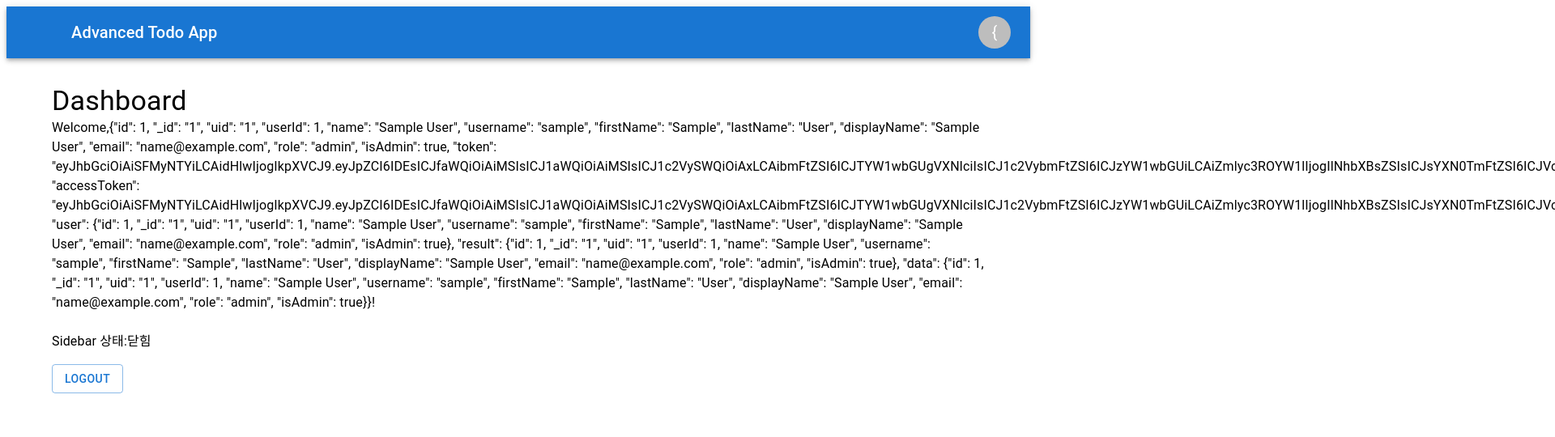
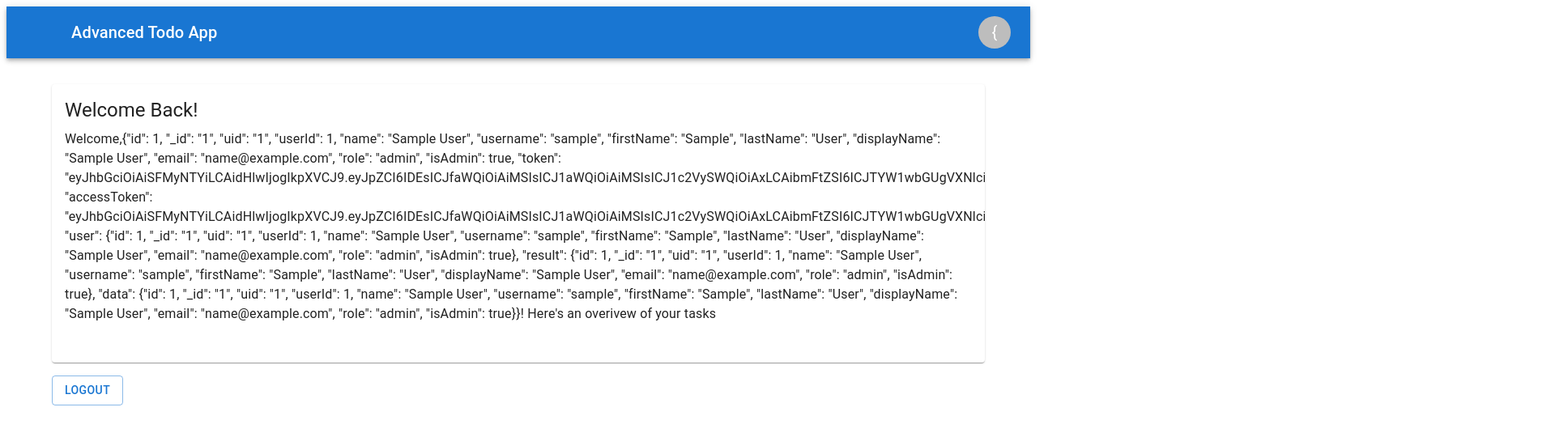
Before and after one commit to Heesun0514/Advanced_todo_practice, a React (Vite) app: page /Dashboard in a window 1280 px wide. Shown: the top 540 px of the page at 81% size, 1920 px wide, since content can reach past the window. Built offline with nearby package versions, Linux system fonts and the light colour scheme; sample sign-in values are in the browser's storage; some icons are missing.

Commit message:
Welcome Card 추가

```diff
--- a/src/pages/Dashboard.jsx
+++ b/src/pages/Dashboard.jsx
@@ -3,7 +3,9 @@ import {
 Container,
 Typography,
 Button,
-Box
+Box,
+Card,  // 추가
+CardContent  // 추가
 } from "@mui/material";
 
 import { useNavigate } from "react-router-dom";
@@ -45,21 +47,25 @@ const handleSidebarClose=()=>{
       <Box sx={{mt:4}}>
          {/* Breadcrumbs 추가 */}
          <BreadcrumbsNav/>
-      <Typography variant="h4">
-        Dashboard
+
+
+          {/* Welcome Card 추가 */}
+          <Card>
+            <CardContent>
+      <Typography variant="h5" gutterBottom>
+        Welcome Back!
       </Typography>
 
       <Typography variant="body1" sx={{mb:3}}>
-        Welcome,{username}!
+        Welcome,{username}! Here's an overivew of your tasks
       </Typography>
-
-      <Typography color="text.secondar" sx={{mb:2}}>
-        Sidebar  상태:{sidebarOpen ? '열림':'닫힘'}
-      </Typography>
+      </CardContent>
+      </Card>
 
 <Button
 variant="outlined"
 onClick={handleLoggout}
+sx={{mt:2}}
 >
   Logout
 </Button>
```
